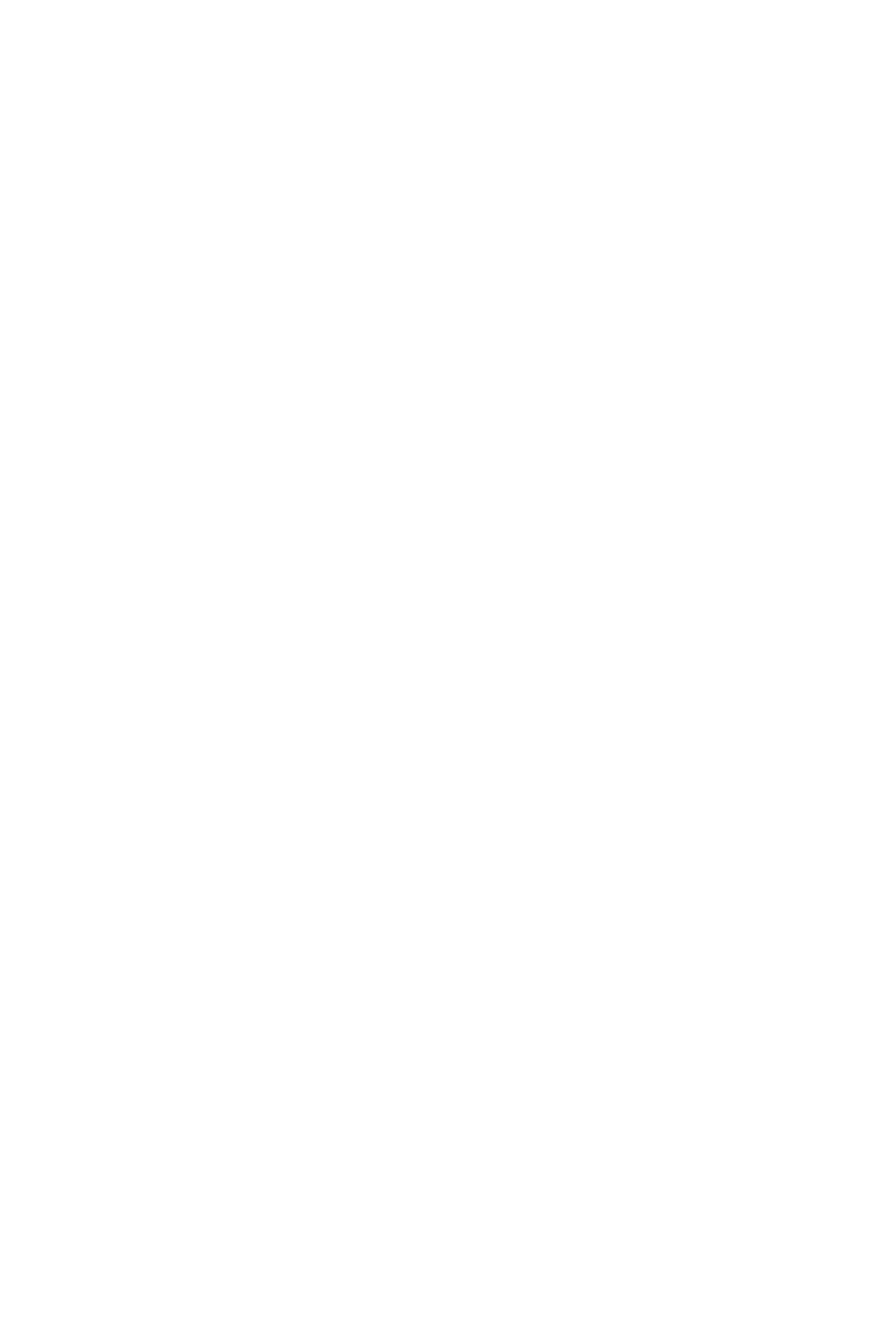
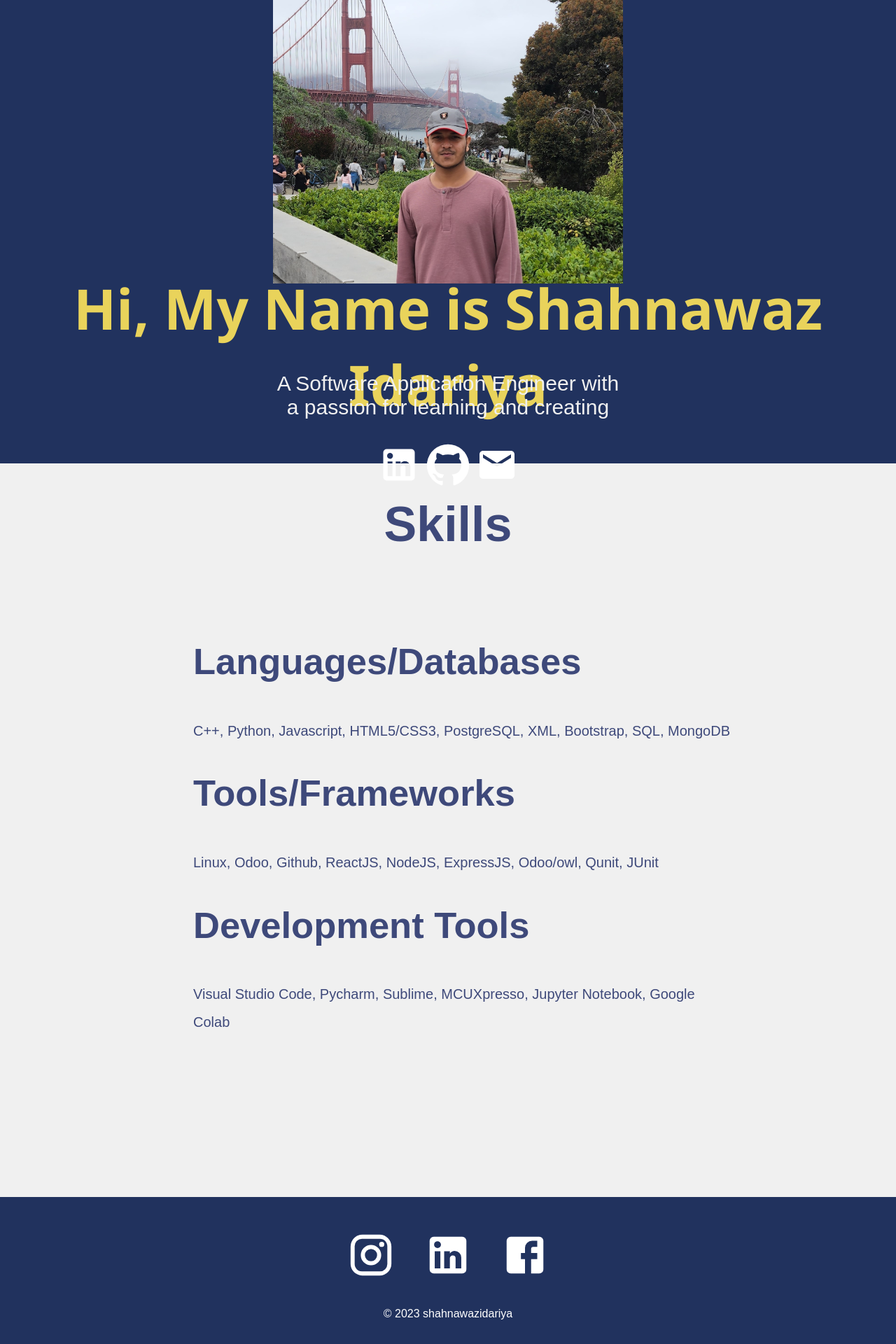
Before and after one commit to shahnawaz52/Personal-Portfolio, a React (Create React App) app: page / in a window 1280 px wide. Shown: the part 138-2058 px from the top of the page at 70% size. Before the commit the page ends 800 px from the top, so only its background shows below. Built offline with nearby package versions, Linux system fonts and the light colour scheme.

Commit message:
[IMP]: improve home page

```diff
--- a/src/App.js
+++ b/src/App.js
@@ -4,6 +4,7 @@ import Home from './pages/Home';
 import Projects from './pages/Projects';
 import Experience from './pages/Experience';
 import Navbar from './components/Navbar';
+import Footer from './components/Footer';
 
 function App() {
   return (
@@ -15,6 +16,7 @@ function App() {
           <Route path="/projects" element={<Projects/>}/>
           <Route path="/experience" element={<Experience/>}/>
         </Routes>
+        <Footer />
       </BrowserRouter>
     </div>
   );
--- /dev/null
+++ b/src/components/Footer.js
@@ -0,0 +1,20 @@
+import InstagramIcon from "@material-ui/icons/Instagram"
+import LinkedInIcon from "@material-ui/icons/LinkedIn"
+import FacebookIcon from "@material-ui/icons/Facebook"
+import "../styles/Footer.css"
+
+
+const Footer = () => {
+    return (
+        <div className="footer">
+            <div className="socialMedia">
+                <InstagramIcon />
+                <LinkedInIcon />
+                <FacebookIcon />
+            </div>
+            <p> &copy; 2023 shahnawazidariya</p>
+        </div>
+    )
+}
+
+export default Footer;
--- a/src/components/Navbar.js
+++ b/src/components/Navbar.js
@@ -19,9 +19,17 @@ const Navbar = () => {
                 </button>
             </div>
             <div className="links">
-                <Link to="/"> Home </Link>
-                <Link to="/projects"> Projects </Link>
-                <Link to="/experience"> Experience </Link>
+                {/* <ul> */}
+                    {/* <li> */}
+                        <Link to="/"> Home </Link>
+                    {/* </li> */}
+                    {/* <li> */}
+                        <Link to="/projects"> Projects </Link>
+                    {/* </li> */}
+                    {/* <li> */}
+                        <Link to="/experience"> Experience </Link>
+                    {/* </li> */}
+                {/* </ul> */}
             </div>
         </div>
     )
--- a/src/pages/Home.js
+++ b/src/pages/Home.js
@@ -1,8 +1,47 @@
+import "../styles/Home.css"
+import LinkedInIcon from "@material-ui/icons/LinkedIn"
+import GithubIcon from "@material-ui/icons/GitHub"
+import EmailIcon from "@material-ui/icons/Email"
+
 const Home = () => {
     return (
-        <>
-            Home
-        </>
+        <div className="home">
+            <div className="photo">
+                <img src={window.location.origin + '/20220821_152113__01.jpg'} alt="" height="500px" width="500px" className="my-image"/>
+            </div>
+            <div className="about">
+                <h2>Hi, My Name is Shahnawaz Idariya</h2>
+                <div className="prompt">
+                    <p>A Software Application Engineer with a passion for learning and creating</p>
+                    <LinkedInIcon />
+                    <GithubIcon />
+                    <EmailIcon />
+                </div>
+            </div>
+            <div className="skills">
+                <h1>Skills</h1>
+                <ol className="list">
+                    <li className="item">
+                        <h2>Languages/Databases</h2>
+                        <span>
+                            C++, Python, Javascript, HTML5/CSS3, PostgreSQL, XML, Bootstrap, SQL, MongoDB
+                        </span>
+                    </li>
+                    <li className="item">
+                        <h2>Tools/Frameworks</h2>
+                        <span>
+                            Linux, Odoo, Github, ReactJS, NodeJS, ExpressJS, Odoo/owl, Qunit, JUnit
+                        </span>
+                    </li>
+                    <li className="item">
+                        <h2>Development Tools</h2>
+                        <span>
+                            Visual Studio Code, Pycharm, Sublime, MCUXpresso, Jupyter Notebook, Google Colab
+                        </span>
+                    </li>
+                </ol>
+            </div>
+        </div>
     )
 }
 
--- /dev/null
+++ b/src/styles/Footer.css
@@ -0,0 +1,28 @@
+.footer {
+    width: 100%;
+    height: 200px;
+    background: #21325e;
+    display: flex;
+    justify-content: center;
+    align-items: center;
+    flex-direction: column;
+    padding-top: 10px;
+    margin-top: 200px;
+  }
+
+  .socialMedia svg {
+    color: white;
+    margin: 20px;
+    font-size: 70px;
+    cursor: pointer;
+  }
+
+  .footer p {
+    color: white;
+  }
+
+  @media only screen and (max-width: 600px) {
+    .footer svg {
+      font-size: 50px;
+    }
+  }
--- /dev/null
+++ b/src/styles/Home.css
@@ -0,0 +1,92 @@
+.home {
+    width: 100%;
+    align-items: center;
+    font-family: "Arial", sans-serif;
+    color: #3e497a;
+  }
+
+  .photo {
+    /* width: 100%; */
+    height: calc(150vh - 800px);
+    display: flex;
+    flex-direction: column;
+    justify-content: center;
+    align-items: center;
+    text-align: center;
+    background-color: #21325e;
+    color: #f0f0f0;
+  }
+
+  .about {
+    width: 100%;
+    height: calc(100vh - 500px);
+    display: flex;
+    flex-direction: column;
+    justify-content: center;
+    align-items: center;
+    text-align: center;
+    background-color: #21325e;
+    color: #f0f0f0;
+  }
+
+  .about h2 {
+    font-family: "Segoe UI", Tahoma, Geneva, Verdana, sans-serif;
+    font-size: 80px;
+    color: #e9d35b;
+    height: 50px;
+  }
+
+  .about .prompt {
+    width: 40%;
+    font-size: 30px;
+  }
+  .prompt svg {
+    font-size: 60px;
+    margin: 5px;
+    color: white;
+  }
+
+  .skills {
+    font-size: 35px;
+    width: 100%;
+    display: flex;
+    justify-content: center;
+    flex-direction: column;
+    align-items: center;
+  }
+
+  .skills h1 {
+    color: #3e497a;
+  }
+
+  .skills .list {
+    list-style: none;
+    width: 60%;
+  }
+
+  .list span {
+    font-size: 20px;
+  }
+
+  @media only screen and (max-width: 600px) {
+    .about h2 {
+      font-size: 40px;
+    }
+
+    .about .prompt {
+      margin-top: 10px;
+      font-size: 20px;
+      width: 80%;
+    }
+
+    .skills {
+      text-align: center;
+    }
+    .list {
+      padding: 0;
+    }
+
+    .skills h2 {
+      font-size: 30px;
+    }
+  }
```
Also changed, not shown: public/20220821_152113__01.jpg (added).
